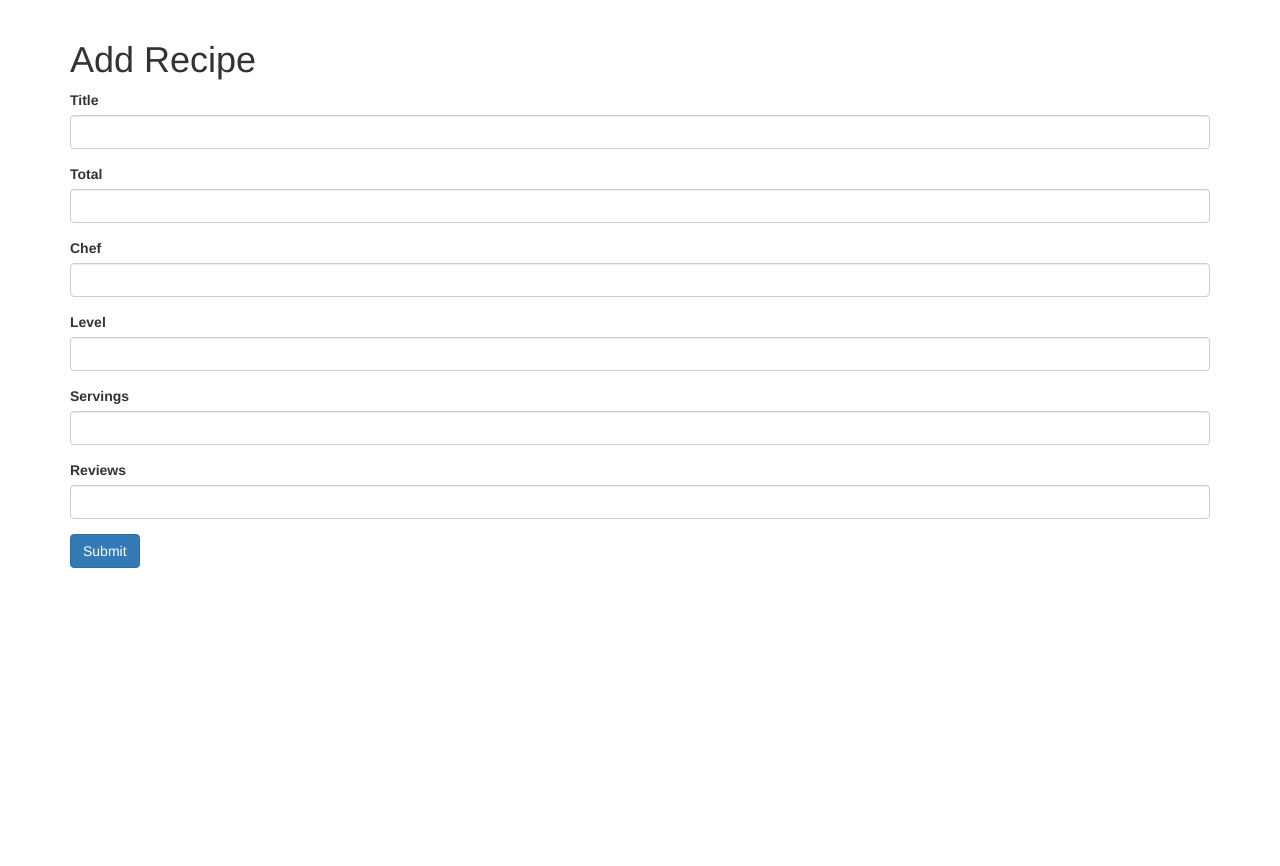
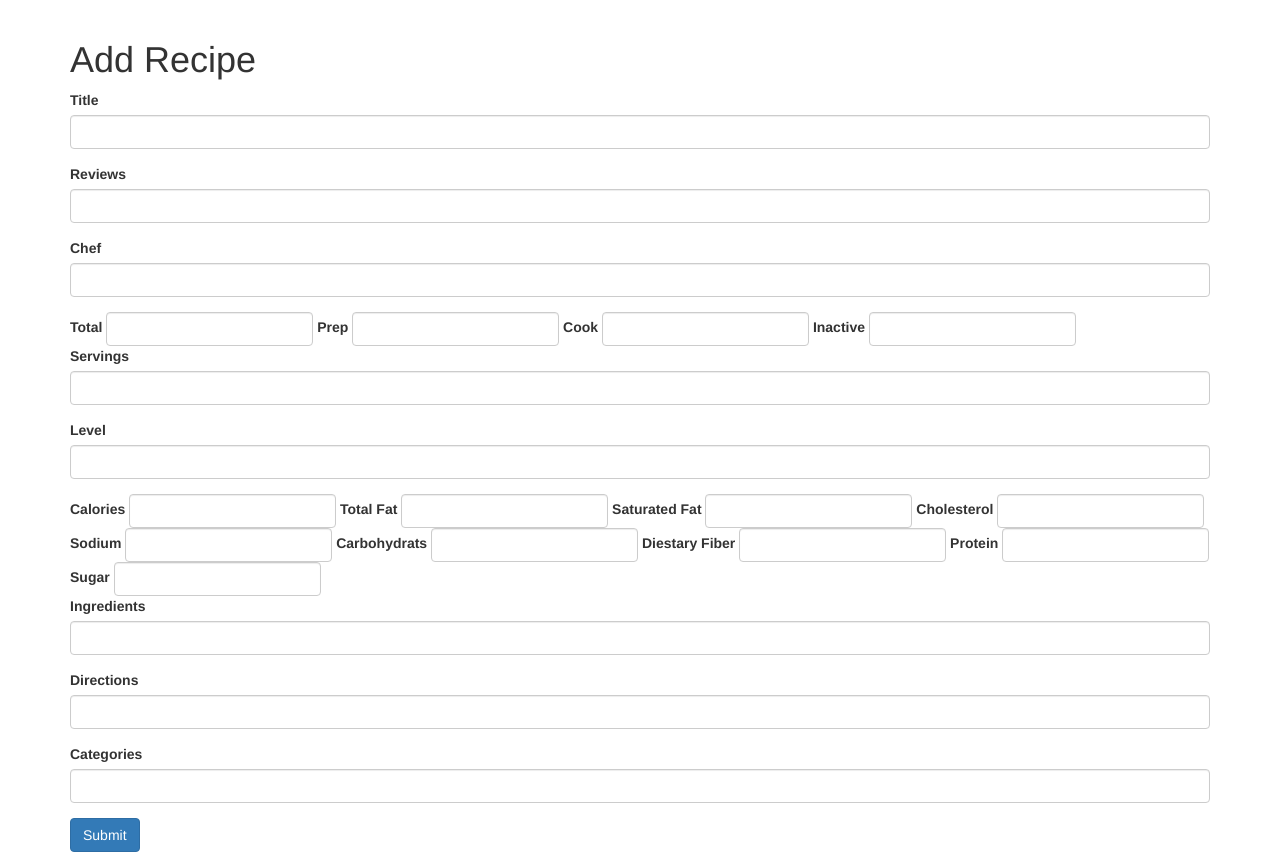
Before and after one commit to luciangheorghe/recipesApp2, a Flask app: page /add_recipe in a window 1280 px wide. Shown: the part 52-918 px from the top of the page. Before the commit the page ends 620 px from the top, so only its background shows below. Run offline with Flask 2, Linux system fonts and the light colour scheme; the visitor is signed in with stand-in values (Sample User, id 1); some libraries are stand-ins or nearby versions.

Commit message:
recipe form insert into database

```diff
--- a/app.py
+++ b/app.py
@@ -54,26 +54,48 @@ class RegisterForm(Form):
 def register():
     form = RegisterForm(request.form)
     if request.method == 'POST' and form.validate():
-        first_name = form.first_name.data
-        last_name = form.last_name.data
-        email = form.email.data
-        username = form.username.data
         password = sha256_crypt.encrypt(str(form.password.data))
 
+        users = mongo.db.users
+        existing_user = users.find_one({'username': request.form['username']})
 
+        if existing_user is None:
+            users.insert({'first_name': request.form['first_name'], 'last_name': request.form['last_name'], 'email': request.form['email'], 'username': request.form['username'], 'password': password})
+            session['username'] = request.form['username']
+            flash('You are now registered and can log in', 'success')
+            return redirect(url_for('login'))
 
-        flash('You are now registered and can log in', 'success')
+        flash('That username already exists!', 'danger')
 
-        return redirect(url_for('login'))
     return render_template('register.html', form=form)
 
 # User login
 @app.route('/login', methods=['GET', 'POST'])
 def login():
+    form = RegisterForm(request.form)
     if request.method == 'POST':
         # Get Form Fields
         username = request.form['username']
         password_candidate = request.form['password']
+
+        users = mongo.db.users
+        login_user = users.find_one({'username': request.form['username']})
+
+        if login_user > 0:
+            password = sha256_crypt.encrypt(str(form.password.data))
+
+            if sha256_crypt.verify(password_candidate, password):
+                session['logged_in'] = True
+                session['username'] = username
+
+                flash('You are now logged in', 'success')
+                return redirect(url_for('dashboard'))
+            else:
+                error = 'Invalid login'
+                return render_template('login.html', error=error)
+        else:
+            error = 'Username not found'
+            return render_template('login.html', error=error)
 
     return render_template('login.html')
 
@@ -108,10 +130,31 @@ def dashboard():
 class RecipeForm(Form):
     title = StringField('Title', [validators.Length(min=1, max=200)])
     chef = StringField('Chef', [validators.Length(min=4, max=100)])
+    reviews = IntegerField('Reviews')
+
+    total = IntegerField('Total')
+    prep = IntegerField('Prep')
+    cook = IntegerField('Cook')
+    inactive = IntegerField('Inactive')
+
     level = StringField('Level', [validators.Length(min=4, max=100)])
     servings = IntegerField('Servings')
-    reviews = IntegerField('Reviews')
-    total = IntegerField('Total')
+
+    calories = IntegerField('Calories')
+    total_fat = IntegerField('Total Fat')
+    saturated_fat = IntegerField('Saturated Fat')
+    cholesterol = IntegerField('Cholesterol')
+    sodium = IntegerField('Sodium')
+    carbohydrats = IntegerField('Carbohydrats')
+    diestary_fiber = IntegerField('Diestary Fiber')
+    protein = IntegerField('Protein')
+    sugar = IntegerField('Sugar')
+
+    ingredients = StringField('Ingredients', [validators.Length(min=4, max=1000)])
+
+    directions = StringField('Directions', [validators.Length(min=4, max=1000)])
+
+    categories = StringField('Categories', [validators.Length(min=4, max=1000)])
 
 # Add Recipe
 @app.route('/add_recipe', methods=['GET', 'POST'])
@@ -119,12 +162,34 @@ class RecipeForm(Form):
 def add_recipe():
     form = RecipeForm(request.form)
     if request.method == 'POST' and form.validate():
-        title = form.title.data
-        chef = form.chef.data
-        level = form.level.data
-        servings = form.servings.data
-        reviews = form.reviews.data
-        total = form.total.data
+
+        recipes = mongo.db.recipes
+        existing_recipe = recipes.find_one({'title': request.form['title']})
+
+        if existing_recipe is None:
+            recipes.insert({'title': request.form['title'],
+            'reviews': request.form['reviews'],
+            'chef': request.form['chef'],
+            'total': request.form['total'],
+            'prep': request.form['prep'],
+            'cook': request.form['cook'],
+            'inactive': request.form['inactive'],
+            'servings': request.form['servings'],
+            'level': request.form['level'],
+            'calories': request.form['calories'],
+            'total_fat': request.form['total_fat'],
+            'saturated_fat': request.form['saturated_fat'],
+            'cholesterol': request.form['cholesterol'],
+            'sodium': request.form['sodium'],
+            'carbohydrats': request.form['carbohydrats'],
+            'diestary_fiber': request.form['diestary_fiber'],
+            'protein': request.form['protein'],
+            'sugar': request.form['sugar'],
+            'ingredients': request.form['ingredients'],
+            'directions': request.form['directions'],
+            'categories': request.form['categories'],})
+
+        flash('Recipe Created', 'success')
 
         return redirect(url_for('dashboard'))
 
--- a/templates/add_recipe.html
+++ b/templates/add_recipe.html
@@ -8,20 +8,76 @@
       {{ render_field(form.title, class_="form-control") }}
     </div>
     <div class="form-group">
-      {{ render_field(form.total, class_="form-control") }}
+      {{ render_field(form.reviews, class_="form-control") }}
     </div>
     <div class="form-group">
       {{ render_field(form.chef, class_="form-control") }}
     </div>
-    <div class="form-group">
-      {{ render_field(form.level, class_="form-control") }}
+
+    <div class="form-inline">
+      <div class="form-group">
+        {{ render_field(form.total, class_="form-control") }}
+      </div>
+      <div class="form-group">
+        {{ render_field(form.prep, class_="form-control") }}
+      </div>
+      <div class="form-group">
+        {{ render_field(form.cook, class_="form-control") }}
+      </div>
+      <div class="form-group">
+        {{ render_field(form.inactive, class_="form-control") }}
+      </div>
     </div>
+
     <div class="form-group">
       {{ render_field(form.servings, class_="form-control") }}
     </div>
     <div class="form-group">
-      {{ render_field(form.reviews, class_="form-control") }}
+      {{ render_field(form.level, class_="form-control") }}
     </div>
+
+    <div class="form-inline">
+      <div class="form-group">
+        {{ render_field(form.calories, class_="form-control") }}
+      </div>
+      <div class="form-group">
+        {{ render_field(form.total_fat, class_="form-control") }}
+      </div>
+      <div class="form-group">
+        {{ render_field(form.saturated_fat, class_="form-control") }}
+      </div>
+      <div class="form-group">
+        {{ render_field(form.cholesterol, class_="form-control") }}
+      </div>
+      <div class="form-group">
+        {{ render_field(form.sodium, class_="form-control") }}
+      </div>
+      <div class="form-group">
+        {{ render_field(form.carbohydrats, class_="form-control") }}
+      </div>
+      <div class="form-group">
+        {{ render_field(form.diestary_fiber, class_="form-control") }}
+      </div>
+      <div class="form-group">
+        {{ render_field(form.protein, class_="form-control") }}
+      </div>
+      <div class="form-group">
+        {{ render_field(form.sugar, class_="form-control") }}
+      </div>
+    </div>
+
+    <div class="form-group">
+      {{ render_field(form.ingredients, class_="form-control") }}
+    </div>
+
+    <div class="form-group">
+      {{ render_field(form.directions, class_="form-control") }}
+    </div>
+
+    <div class="form-group">
+      {{ render_field(form.categories, class_="form-control") }}
+    </div>
+
     <p>
       <input class="btn btn-primary" type="submit" value="Submit" />
     </p>
```
